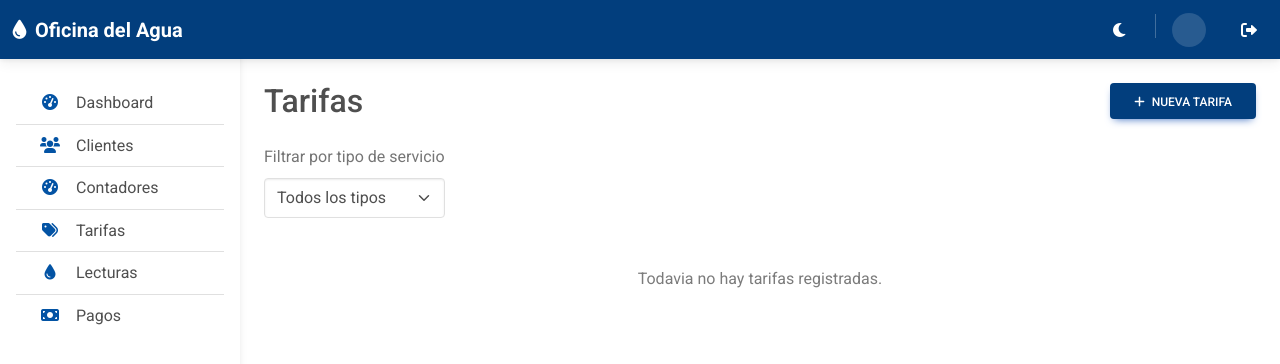
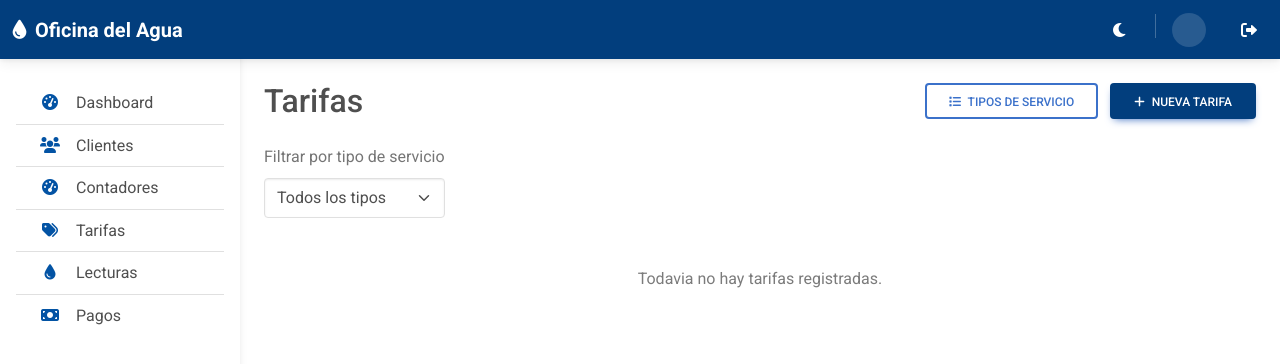
Before and after one commit to Grupo-1-Sistema-de-agua/Sistema_Oficina_De_Agua, a CodeIgniter 4 app: the page made by app/Views/Tarifas/index.php in a window 1280 px wide. Shown: the top 364 px of the page. Run offline with PHP 8.4 and a stand-in for CodeIgniter, Linux system fonts and the light colour scheme; the template is opened without the code that fills it, so the values that code supplies are empty; some libraries are stand-ins or nearby versions.

Commit message:
SDGA-48 style(tipos-servicio): destacar el acceso desde Tarifas como boton y mover el enlace de regreso arriba del titulo

```diff
--- a/app/Views/Tarifas/index.php
+++ b/app/Views/Tarifas/index.php
@@ -4,9 +4,14 @@
 <div class="container-fluid px-4 py-4">
   <div class="d-flex justify-content-between align-items-center mb-4">
     <h2 class="mb-0">Tarifas</h2>
-    <a href="<?= base_url('tarifas/crear') ?>" class="btn btn-primary" data-mdb-ripple-init>
-      <i class="fas fa-plus me-1"></i> Nueva Tarifa
-    </a>
+    <div>
+      <a href="<?= base_url('tipos-servicio') ?>" class="btn btn-outline-primary me-2" data-mdb-ripple-init>
+        <i class="fas fa-list me-1"></i> Tipos de Servicio
+      </a>
+      <a href="<?= base_url('tarifas/crear') ?>" class="btn btn-primary" data-mdb-ripple-init>
+        <i class="fas fa-plus me-1"></i> Nueva Tarifa
+      </a>
+    </div>
   </div>
 
   <form action="<?= base_url('tarifas') ?>" method="get" class="row g-2 align-items-end mb-4">
--- a/app/Views/Tarifas/tipos_servicio/index.php
+++ b/app/Views/Tarifas/tipos_servicio/index.php
@@ -2,6 +2,11 @@
 
 <?= $this->section('contenido') ?>
 <div class="container-fluid px-4 py-4">
+  <div class="mb-2">
+    <a href="<?= base_url('tarifas') ?>" class="link-primary">
+      <i class="fas fa-arrow-left me-1"></i> Volver a Tarifas
+    </a>
+  </div>
   <div class="d-flex justify-content-between align-items-center mb-4">
     <h2 class="mb-0">Tipos de Servicio</h2>
     <a href="<?= base_url('tipos-servicio/crear') ?>" class="btn btn-primary" data-mdb-ripple-init>
```
